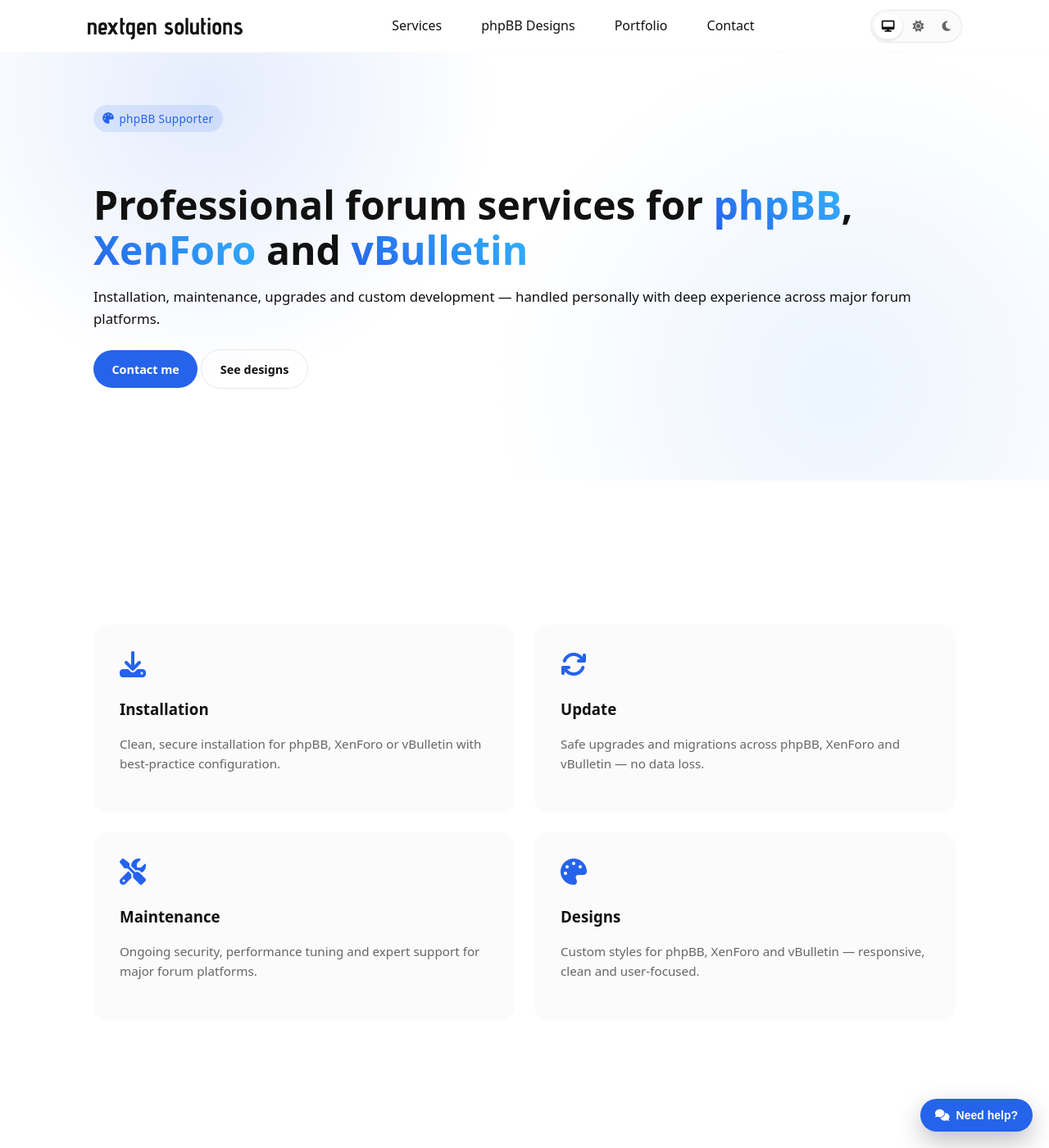
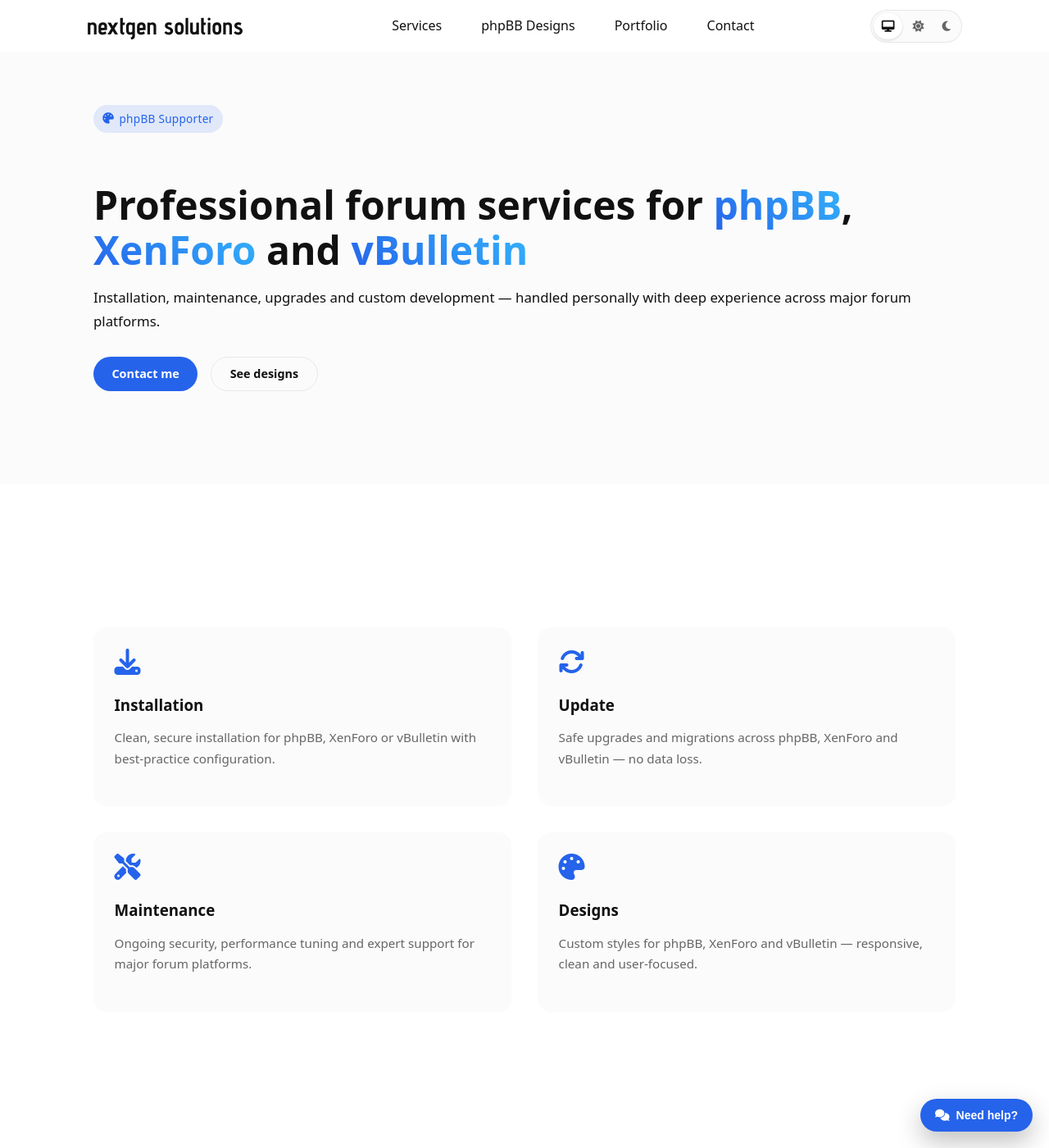
Before and after one commit to nextgen-solutions-gt/nextgen-solutions-gt.github.io, a Jekyll site: the page built from index.md, in a window 1280 px wide and 1400 px high. Shown: the whole window at 82% size. Built offline with Jekyll 4.4.1, drawn with Linux system fonts in a browser that asks for light colours; some of the changed text lies outside the part shown.

Commit message:
Design improvement

```diff
--- a/assets/css/style.css
+++ b/assets/css/style.css
@@ -54,11 +54,50 @@
   font-family: system-ui, -apple-system, BlinkMacSystemFont, sans-serif;
   background: var(--bg);
   color: var(--text);
-  line-height: 1.6;
+  line-height: 1.65;
 }
 
 main {
   padding-top: 64px;
+}
+
+section + section {
+  margin-top: 5rem;
+}
+
+a,
+button {
+  transition:
+    background-color .2s ease,
+    color .2s ease,
+    border-color .2s ease,
+    transform .15s ease,
+    box-shadow .15s ease;
+}
+
+a {
+  text-decoration-thickness: 2px;
+  text-underline-offset: 3px;
+}
+
+a:hover {
+  opacity: 0.85;
+}
+
+:focus-visible {
+  outline: 3px solid rgba(37, 99, 235, 0.45);
+  outline-offset: 3px;
+  border-radius: 8px;
+}
+
+button:active,
+.btn:active {
+  transform: scale(0.97);
+}
+
+button:focus-visible,
+a:focus-visible {
+  box-shadow: 0 0 0 4px rgba(37, 99, 235, 0.25);
 }
 
 .container {
@@ -67,6 +106,15 @@
   padding: 3rem 1.5rem;
 }
 
+.section-title {
+  margin-bottom: 0.6rem;
+}
+
+.section-subtitle {
+  margin-bottom: 2.5rem;
+  opacity: 0.8;
+}
+
 .header-inner {
   height: 100%;
   display: flex;
@@ -91,7 +139,28 @@
 h1 {
   font-size: 2.5rem;
   line-height: 1.15;
-  margin-bottom: 0.5rem;
+  margin-bottom: 1rem;
+}
+
+h2 {
+  line-height: 1.25;
+  margin-bottom: 0.6rem;
+}
+
+h3 {
+  line-height: 1.35;
+  margin-bottom: 0.4rem;
+}
+
+p {
+  line-height: 1.7;
+  margin-bottom: 1.2rem;
+}
+
+.section p,
+.content p,
+.article p {
+  max-width: 65ch;
 }
 
 .subtitle {
@@ -102,24 +171,30 @@
   margin-top: 4rem;
   display: grid;
   grid-template-columns: repeat(auto-fit, minmax(340px, 1fr));
-  gap: 1.5rem;
 }
 
 .card {
   background: var(--card);
-  padding: 2rem;
   border-radius: 16px;
   transition: transform 0.3s ease, box-shadow 0.3s ease;
+  padding: 1.6rem;
+  text-align: left;
+}
+
+.card h3 {
+  margin-top: 0.5rem;
+  margin-bottom: 0.5rem;
+}
+
+.card p {
+  color: var(--muted);
+  font-size: 0.95rem;
 }
 
 .card i {
   font-size: 2rem;
   color: var(--primary);
   margin-bottom: 1rem;
-}
-
-.card h3 {
-  margin-top: 0;
 }
 
 .card:hover {
@@ -161,25 +236,11 @@
   box-shadow: 0 1px 3px rgba(0,0,0,.15);
 }
 
-.card {
-  text-align: left;
-}
-
-.card h3 {
-  margin-top: 0.5rem;
-  margin-bottom: 0.5rem;
-}
-
-.card p {
-  color: var(--muted);
-  font-size: 0.95rem;
-}
-
 /* Reveal base */
 .reveal {
   opacity: 0;
   transform: translateY(40px);
-  transition: opacity 0.6s ease, transform 0.6s ease;
+  transition: opacity .5s ease, transform .5s ease;
 }
 
 /* Cuando entra en pantalla */
@@ -204,7 +265,6 @@
 .design-grid {
   display: grid;
   grid-template-columns: repeat(auto-fit, minmax(260px, 1fr));
-  gap: 2rem;
 }
 
 .design-card {
@@ -403,29 +463,53 @@
   display: flex;
   align-items: center;
 
-  background:
-    radial-gradient(
-      500px circle at 20% 20%,
-      rgba(37, 99, 235, 0.12),
-      transparent 70%
-    ),
-    radial-gradient(
-      600px circle at 80% 80%,
-      rgba(96, 165, 250, 0.12),
-      transparent 70%
-    );
+  background-color: var(--card);
+  position: relative;
+
+  /* profundidad sutil */
+  box-shadow:
+    inset 0 -1px 0 var(--border),
+    0 1px 0 rgba(0, 0, 0, 0.02);
+}
+
+.hero .container {
+  animation: heroFadeUp 0.6s ease-out both;
+}
+
+@media (prefers-reduced-motion: reduce) {
+  .hero .container {
+    animation: none;
+  }
+}
+
+[data-theme="dark"] .hero {
+  background-color: rgba(255, 255, 255, 0.03);
+  box-shadow:
+    inset 0 -1px 0 rgba(255, 255, 255, 0.06),
+    0 1px 0 rgba(0, 0, 0, 0.4);
+}
+
+@keyframes heroFadeUp {
+  from {
+    opacity: 0;
+    transform: translateY(8px);
+  }
+  to {
+    opacity: 1;
+    transform: translateY(0);
+  }
 }
 
 .hero h1 {
   font-size: clamp(2rem, 4vw, 3rem);
   line-height: 1.15;
-  margin-bottom: 0.8rem;
+  margin-bottom: 1rem;
 }
 
 .hero-text {
   font-size: 1.05rem;
-  margin-bottom: 1.5rem;
-}
+  margin-bottom: 1.8rem;
+ }
 
 .hero-grid {
   display: grid;
@@ -468,6 +552,11 @@
   color: var(--primary);
 }
 
+.hero-actions {
+  display: flex;
+  gap: 1rem;
+}
+
 @media (max-width: 768px) {
   .hero {
     padding-top: 4.5rem;
@@ -476,6 +565,10 @@
 
   .hero h1 {
     font-size: 2rem;
+  }
+
+  section {
+    margin-bottom: 3.5rem;
   }
 }
 
@@ -560,7 +653,6 @@
 /* =====================
    BUTTONS
 ===================== */
-
 .btn {
   padding: 0.7rem 1.4rem;
   border-radius: 999px;
@@ -582,6 +674,8 @@
     color 0.2s ease,
     box-shadow 0.2s ease,
     transform 0.15s ease;
+
+  line-height: 1.2;
 }
 
 /* ===== PRIMARY ===== */
@@ -593,6 +687,7 @@
 
 .btn.primary:hover {
   opacity: 0.92;
+  box-shadow: 0 8px 25px rgba(37, 99, 235, 0.35);
 }
 
 .btn.primary:active {
@@ -604,7 +699,7 @@
 .btn.secondary {
   border: 1px solid var(--button-border);
   color: var(--text);
-  background: transparent;
+  background: var(--card);
 }
 
 .btn.secondary:hover {
@@ -647,7 +742,6 @@
 .portfolio-grid {
   display: grid;
   grid-template-columns: repeat(auto-fit, minmax(280px, 1fr));
-  gap: 2rem;
 }
 
 /* Card */
@@ -688,6 +782,7 @@
 /* Body */
 .portfolio-body {
   padding: 1.5rem;
+  border: 1px solid var(--border);
 }
 
 .portfolio-body h3 {
@@ -742,6 +837,8 @@
 
 .contact {
   text-align: center;
+  padding-top: 4rem;
+  padding-bottom: 4.5rem;
 }
 
 .contact-text {
@@ -845,6 +942,11 @@
   display: flex;
   flex-direction: column;
   gap: 12px;
+  height: 100%;
+}
+
+.design-card p {
+  flex-grow: 1;
 }
 
 .design-image {
@@ -2107,4 +2209,11 @@
   background: linear-gradient(45deg, var(--primary), #33b5fb);
   -webkit-background-clip: text;
   -webkit-text-fill-color: transparent;
-}
+  line-height: 1.1;
+}
+
+.services,
+.design-grid,
+.portfolio-grid {
+  gap: 2rem;
+}
--- a/index.md
+++ b/index.md
@@ -54,8 +54,12 @@
     </button>
   {% endfor %}
 </div>
-
-<h2 class="section-title">phpBB Designs</h2>
+<div class="section-head">
+	<h2 class="section-title">phpBB Designs</h2>
+    <p class="section-subtitle">
+      We have a wide variety of designs.
+    </p>
+</div>
 
 <div class="design-grid">
   {% for design in site.designs %}
```
